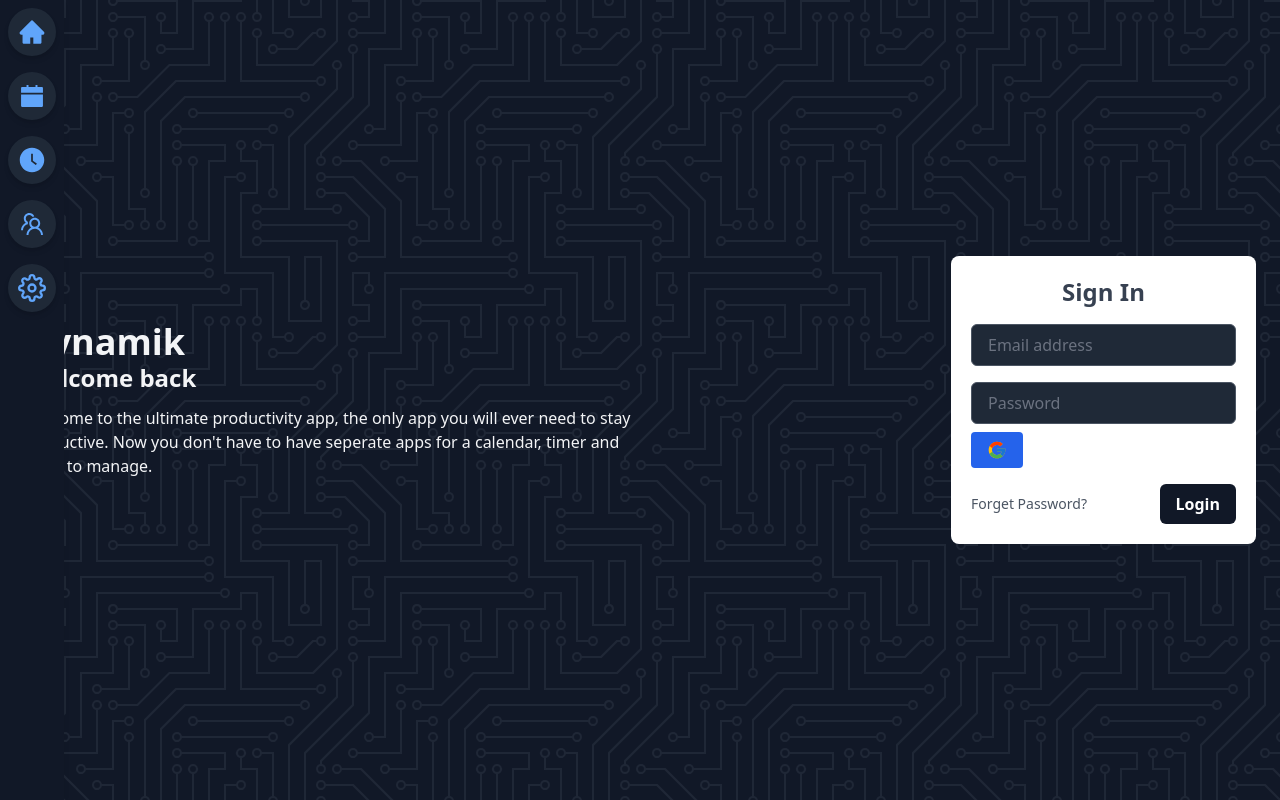
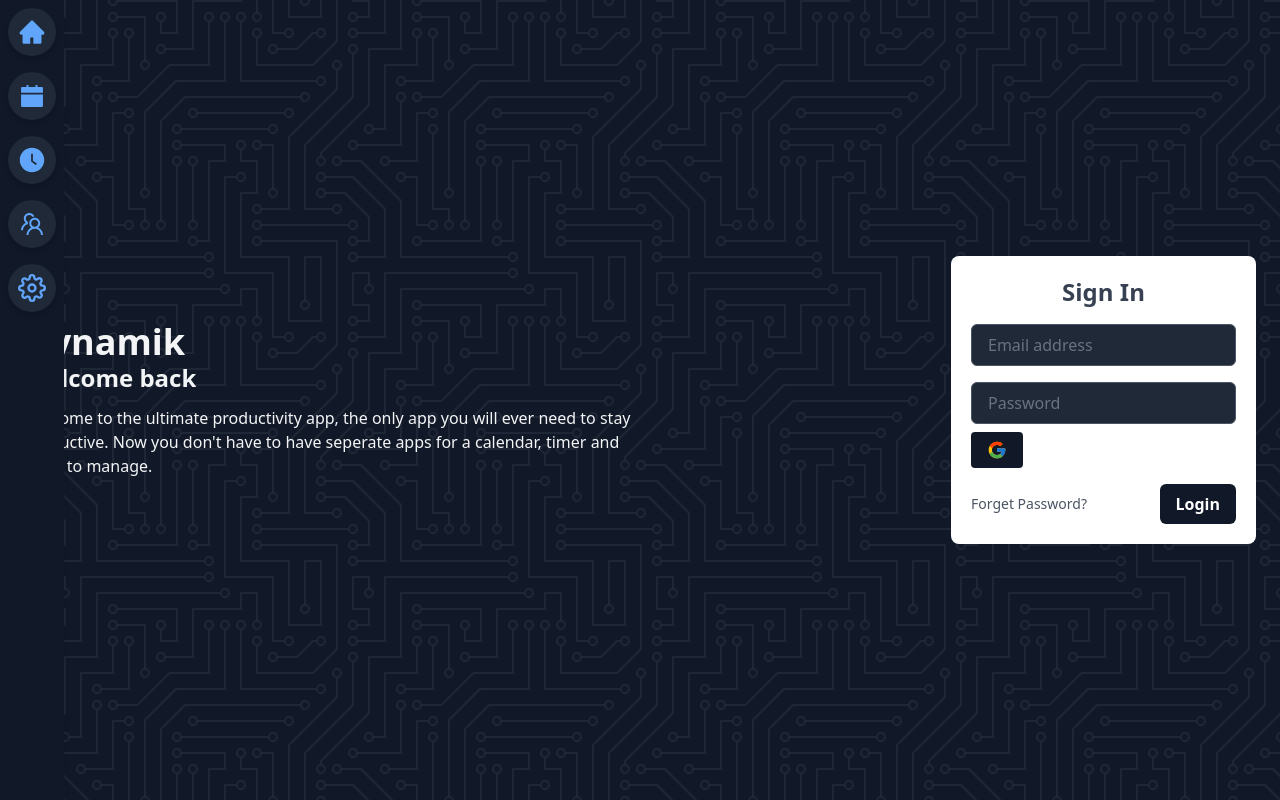
Before and after one commit to ScriptedRain/timerApp, a React (Create React App) app: page / in a window 1280 px wide. Built offline with nearby package versions, Linux system fonts and the light colour scheme.

Commit message:
Changed google button colour

```diff
--- a/src/Components/Button.jsx
+++ b/src/Components/Button.jsx
@@ -17,7 +17,7 @@ export const Button2 = ({ name, styles, onClick }) => {
   return (
     <button
       className={
-        'py-2 px-4 rounded inline-flex items-center font-medium tracking-wide text-white capitalize transition duration-200 transform bg-blue-600 hover:bg-blue-500 focus:ring-indigo-300 focus:ring-opacity-80 ease-in-out hover:scale-110 '
+        'py-2 px-4 rounded inline-flex items-center font-medium tracking-wide text-white capitalize transition duration-200 transform bg-gray-900 hover:bg-gray-700 focus:ring-indigo-300 focus:ring-opacity-80 ease-in-out hover:scale-110 '
       }
       onClick={onClick}
     >
--- a/src/Components/Register.jsx
+++ b/src/Components/Register.jsx
@@ -49,7 +49,7 @@ const Register = () => {
                 aria-label='Password'
               ></input>
             </div>
-            <div className='flex space-x-2 my-2'>
+            <div className='flex space-x-2 my-2 '>
               <Button2
                 name={<FcGoogle className='w-full h-5 ' />}
                 className={
```
